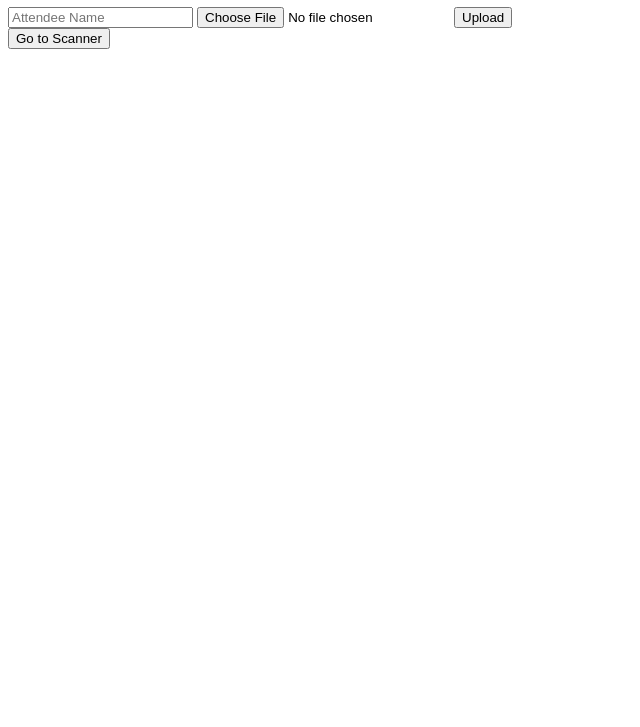
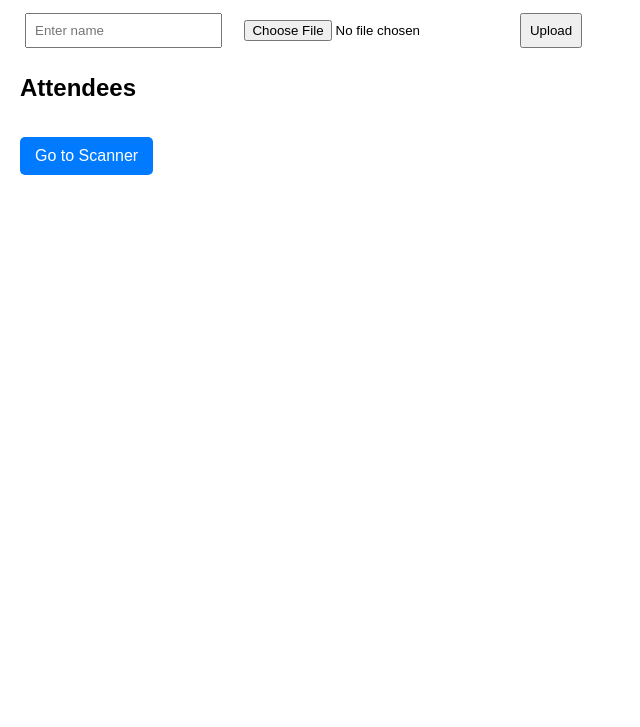
Before and after one commit to waseshaia-01/CheMel_Amarilla, a plain HTML site: page dashboard.html in a window 1280 px wide. Shown: the part 73-800 px from the top of the page, without its empty margins (0-640 px from the left). Drawn offline with nearby package versions, Linux system fonts and the light colour scheme; no server answers.

Commit message:
Update dashboard.html

```diff
--- a/dashboard.html
+++ b/dashboard.html
@@ -1,23 +1,33 @@
 <!DOCTYPE html>
 <html lang="en">
 <head>
-  <meta charset="UTF-8">
-  <meta name="viewport" content="width=device-width, initial-scale=1.0">
-  <title>Dashboard - Upload Attendees</title>
-  <script src="https://unpkg.com/@supabase/supabase-js"></script>
+  <meta charset="UTF-8"/>
+  <meta name="viewport" content="width=device-width, initial-scale=1.0"/>
+  <title>Dashboard</title>
+  <script src="https://cdn.jsdelivr.net/npm/@supabase/supabase-js"></script>
+  <style>
+    body { font-family: Arial, sans-serif; margin: 20px; }
+    form { margin-bottom: 20px; }
+    input, button { margin: 5px; padding: 8px; }
+    img { margin: 10px; border: 2px solid #ccc; border-radius: 5px; }
+    a { display: inline-block; margin-top: 15px; padding: 10px 15px; background: #007bff; color: white; border-radius: 5px; text-decoration: none; }
+    a:hover { background: #0056b3; }
+  </style>
 </head>
 <body>
   <h1>Attendee Dashboard</h1>
+
   <form id="uploadForm">
-    <input type="text" id="name" placeholder="Attendee Name" required>
-    <input type="file" id="fileInput" accept="image/*" required>
+    <input type="text" id="name" placeholder="Enter name" required />
+    <input type="file" id="fileInput" accept="image/*" required />
     <button type="submit">Upload</button>
   </form>
 
+  <h2>Attendees</h2>
   <div id="attendeesList"></div>
 
-  <button onclick="window.location.href='index.html'">Go to Scanner</button>
+  <a href="index.html">Go to Scanner</a>
 
-  <script src="js/dashboard.js"></script>
+  <script defer src="js/dashboard.js"></script>
 </body>
 </html>
```
